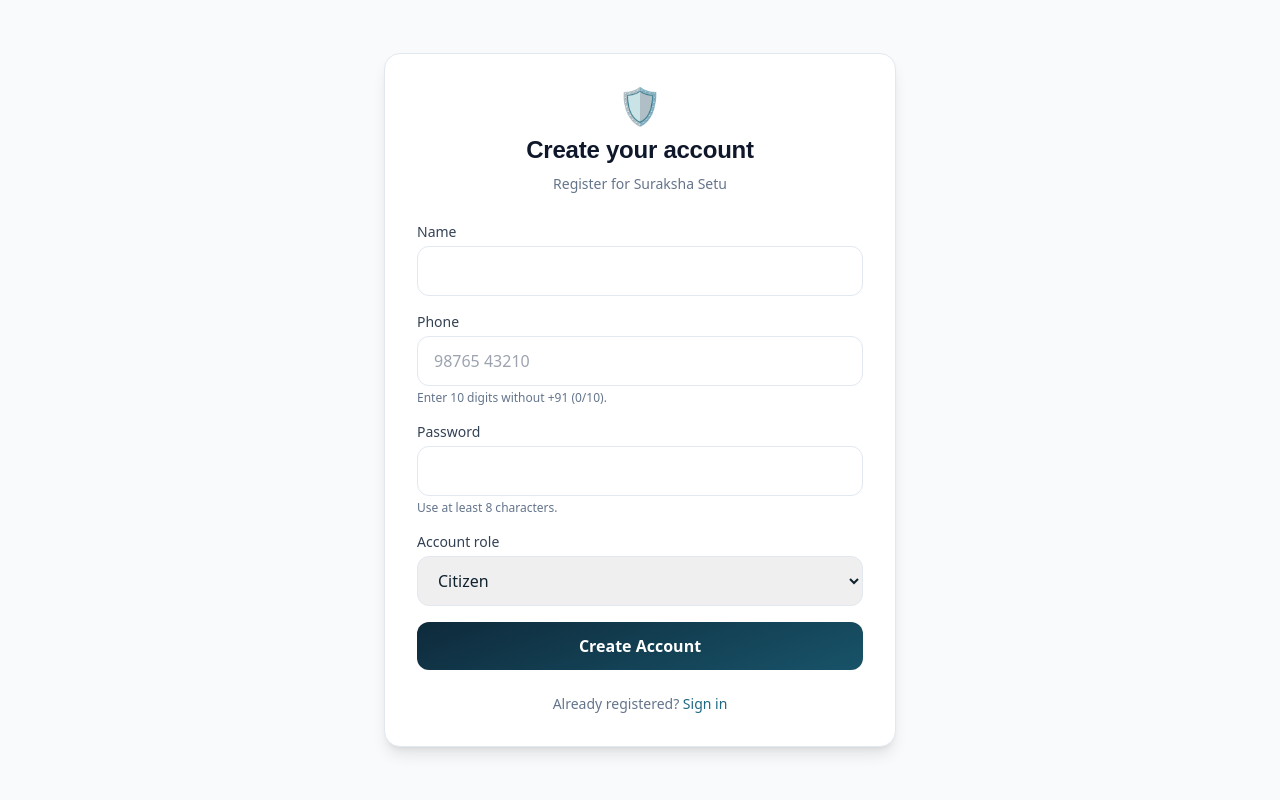
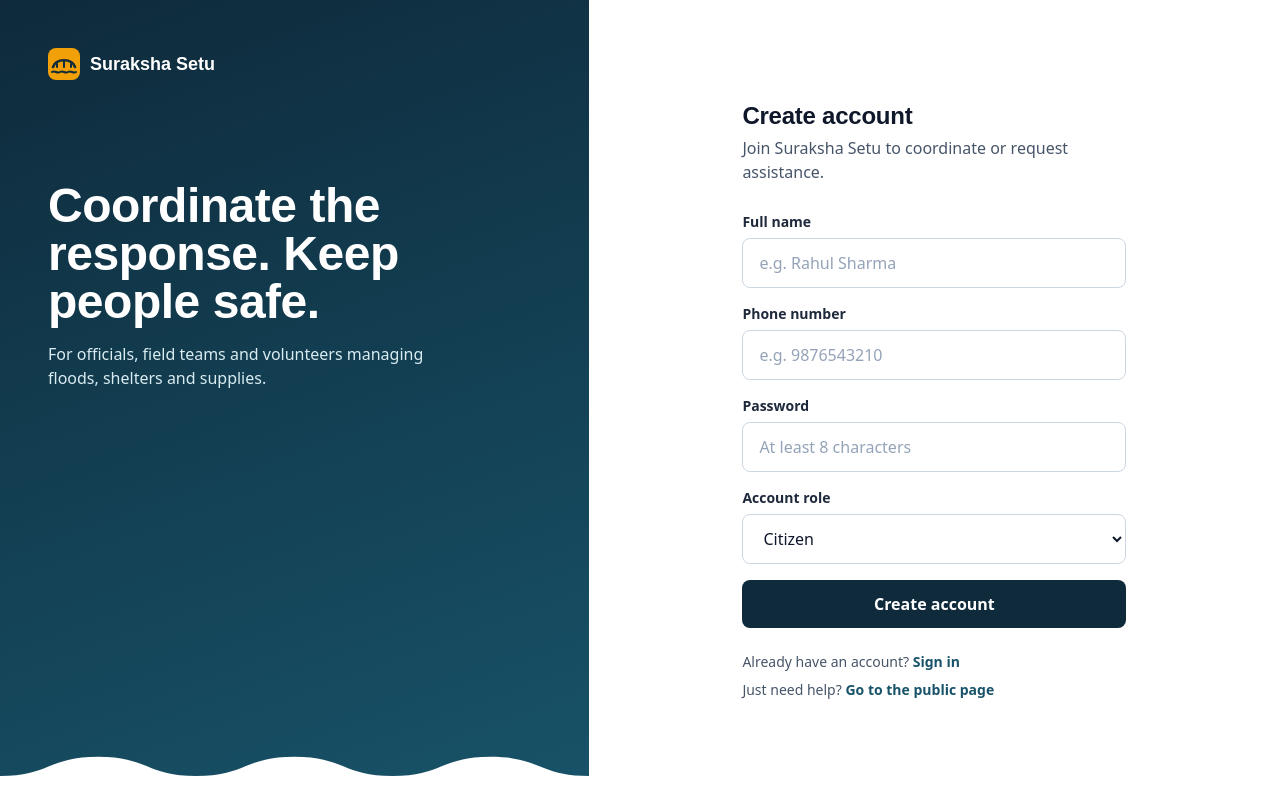
Before and after one commit to DeadlyPro34/suraksha-setu, a Next.js app in the folder frontend/: page /register in a window 1280 px wide. Built offline with nearby package versions, Linux system fonts and the light colour scheme.

Commit message:
Align registration page design with login page split layout

```diff
--- a/frontend/app/register/page.tsx
+++ b/frontend/app/register/page.tsx
@@ -7,7 +7,7 @@
 import { homeForRole } from "@/lib/auth";
 import { saveAccessToken, signupUser } from "@/lib/api";
 import { User } from "@/lib/types";
-
+import { BrandMark, Waves } from "@/components/Brand";
 
 export default function RegisterPage() {
   const router = useRouter();
@@ -56,55 +56,155 @@
     }
   };
 
+  const field = "w-full px-4 py-3 bg-white border border-slate-300 rounded-lg text-slate-900 placeholder:text-slate-400 focus:border-blue-600 focus:ring-2 focus:ring-blue-600/20 outline-none";
+
   return (
-    <main className="min-h-screen flex items-center justify-center bg-slate-50 p-6">
-      <section className="w-full max-w-lg rounded-2xl bg-white p-8 shadow-lg border border-slate-200">
-        <div className="text-center mb-7">
-          <div className="text-4xl mb-2">🛡️</div>
-          <h1 className="text-2xl font-bold text-slate-900">Create your account</h1>
-          <p className="mt-2 text-sm text-slate-500">Register for Suraksha Setu</p>
+    <main className="min-h-screen flex flex-col lg:flex-row">
+      <section className="gradient-primary text-white lg:w-[46%] flex flex-col justify-between">
+        <div className="p-6 lg:p-12">
+          <Link href="/" className="inline-flex items-center gap-2.5">
+            <BrandMark />
+            <span className="font-display text-lg font-bold">Suraksha Setu</span>
+          </Link>
+          <h1 className="font-display text-3xl lg:text-5xl font-extrabold leading-[1.08] mt-8 lg:mt-24 max-w-md">
+            Coordinate the response. Keep people safe.
+          </h1>
+          <p className="mt-4 text-blue-100 max-w-sm">
+            For officials, field teams and volunteers managing floods, shelters and supplies.
+          </p>
         </div>
+        <Waves fill="#FFFFFF" className="hidden lg:block" />
+      </section>
+
+      <section className="flex-1 flex items-center justify-center p-6 lg:p-12 py-10 bg-white">
+        <div className="w-full max-w-sm animate-fade-in my-auto">
+          <h2 className="font-display text-2xl font-bold text-slate-900">Create account</h2>
+          <p className="text-slate-600 mt-1 mb-7">Join Suraksha Setu to coordinate or request assistance.</p>
 
           <form onSubmit={handleSignup} className="space-y-4">
             <div>
-            <label htmlFor="name" className="block text-sm font-medium text-slate-700 mb-1">Name</label>
-            <input id="name" required minLength={2} maxLength={200} value={name} onChange={(event) => setName(event.target.value)} className="w-full px-4 py-3 border border-slate-200 rounded-xl" autoComplete="name" />
+              <label htmlFor="name" className="block text-sm font-semibold text-slate-800 mb-1.5">
+                Full name
+              </label>
+              <input
+                id="name"
+                type="text"
+                required
+                minLength={2}
+                maxLength={200}
+                value={name}
+                onChange={(event) => setName(event.target.value)}
+                placeholder="e.g. Rahul Sharma"
+                className={field}
+                autoComplete="name"
+              />
             </div>
+
             <div>
-            <label htmlFor="phone" className="block text-sm font-medium text-slate-700 mb-1">Phone</label>
-            <input id="phone" type="tel" inputMode="numeric" required minLength={10} maxLength={10} pattern="[0-9]{10}" title="Enter 10 digits without +91." placeholder="98765 43210" value={phone} onChange={(event) => setPhone(event.target.value.replace(/\D/g, "").slice(0, 10))} className="w-full px-4 py-3 border border-slate-200 rounded-xl" autoComplete="tel" />
-            <p className="mt-1 text-xs text-slate-500">Enter 10 digits without +91 ({phone.length}/10).</p>
+              <label htmlFor="phone" className="block text-sm font-semibold text-slate-800 mb-1.5">
+                Phone number
+              </label>
+              <input
+                id="phone"
+                type="tel"
+                inputMode="numeric"
+                autoComplete="tel"
+                required
+                minLength={10}
+                maxLength={10}
+                pattern="[0-9]{10}"
+                title="Enter exactly 10 digits without +91."
+                value={phone}
+                onChange={(event) => setPhone(event.target.value.replace(/\D/g, "").slice(0, 10))}
+                placeholder="e.g. 9876543210"
+                className={field}
+              />
             </div>
+
             <div>
-            <label htmlFor="password" className="block text-sm font-medium text-slate-700 mb-1">Password</label>
-            <input id="password" type="password" required minLength={8} maxLength={72} value={password} onChange={(event) => setPassword(event.target.value)} className="w-full px-4 py-3 border border-slate-200 rounded-xl" autoComplete="new-password" />
-            <p className="mt-1 text-xs text-slate-500">Use at least 8 characters.</p>
+              <label htmlFor="password" className="block text-sm font-semibold text-slate-800 mb-1.5">
+                Password
+              </label>
+              <input
+                id="password"
+                type="password"
+                autoComplete="new-password"
+                required
+                minLength={8}
+                maxLength={72}
+                value={password}
+                onChange={(event) => setPassword(event.target.value)}
+                placeholder="At least 8 characters"
+                className={field}
+              />
             </div>
+
             <div>
-            <label htmlFor="role" className="block text-sm font-medium text-slate-700 mb-1">Account role</label>
-            <select id="role" value={role} onChange={(event) => setRole(event.target.value as User["role"])} className="w-full px-4 py-3 border border-slate-200 rounded-xl">
+              <label htmlFor="role" className="block text-sm font-semibold text-slate-800 mb-1.5">
+                Account role
+              </label>
+              <select
+                id="role"
+                value={role}
+                onChange={(event) => setRole(event.target.value as User["role"])}
+                className={`${field} cursor-pointer`}
+              >
                 <option value="citizen">Citizen</option>
                 <option value="volunteer">Volunteer</option>
                 <option value="field_officer">Field officer</option>
                 <option value="official">Official</option>
               </select>
             </div>
+
             {role !== "citizen" && (
               <div>
-              <label htmlFor="invite" className="block text-sm font-medium text-slate-700 mb-1">Role invite code</label>
-              <input id="invite" type="password" required value={inviteCode} onChange={(event) => setInviteCode(event.target.value)} className="w-full px-4 py-3 border border-slate-200 rounded-xl" autoComplete="off" />
-              <p className="mt-1 text-xs text-slate-500">Volunteer, field officer, and official accounts require an administrator invite code.</p>
+                <label htmlFor="invite" className="block text-sm font-semibold text-slate-800 mb-1.5">
+                  Role invite code
+                </label>
+                <input
+                  id="invite"
+                  type="password"
+                  required
+                  value={inviteCode}
+                  onChange={(event) => setInviteCode(event.target.value)}
+                  placeholder="Enter administrator invite code"
+                  className={field}
+                  autoComplete="off"
+                />
+                <p className="mt-1 text-xs text-slate-500">
+                  Volunteer, field officer, and official accounts require an invite code.
+                </p>
               </div>
             )}
 
-          {error && <p role="alert" className="text-sm text-red-700 bg-red-50 border border-red-200 rounded-lg p-3">{error}</p>}
-          <button type="submit" disabled={loading} className="w-full py-3 gradient-primary text-white font-semibold rounded-xl disabled:opacity-50">
-            {loading ? "Creating account…" : "Create Account"}
+            {error && (
+              <p role="alert" className="text-sm text-red-800 bg-red-50 border border-red-200 rounded-lg p-3">
+                {error}
+              </p>
+            )}
+
+            <button
+              type="submit"
+              disabled={loading}
+              className="w-full py-3 bg-ink text-white font-semibold rounded-lg hover:bg-blue-800 disabled:opacity-50 transition-colors"
+            >
+              {loading ? "Creating account…" : "Create account"}
             </button>
           </form>
-        <p className="mt-6 text-center text-sm text-slate-500">
-          Already registered? <Link className="text-blue-600 font-medium hover:underline" href="/login">Sign in</Link>
+
+          <p className="mt-6 text-sm text-slate-600">
+            Already have an account?{" "}
+            <Link className="text-blue-700 font-semibold hover:underline" href="/login">
+              Sign in
+            </Link>
           </p>
+          <p className="mt-2 text-sm text-slate-600">
+            Just need help?{" "}
+            <Link className="text-blue-700 font-semibold hover:underline" href="/public">
+              Go to the public page
+            </Link>
+          </p>
+        </div>
       </section>
     </main>
   );
```
Lines whose indentation alone changed are shown as unchanged.
